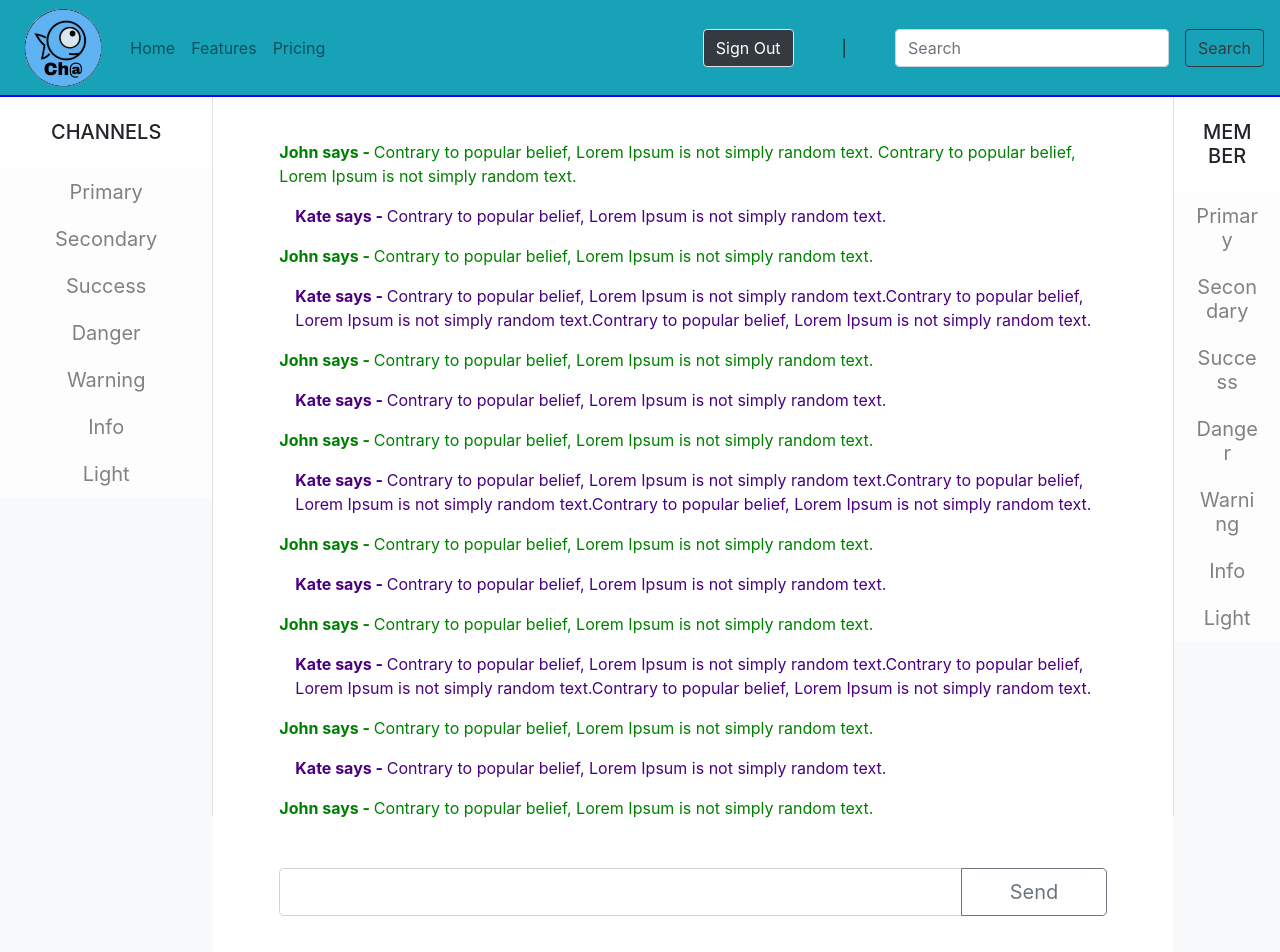
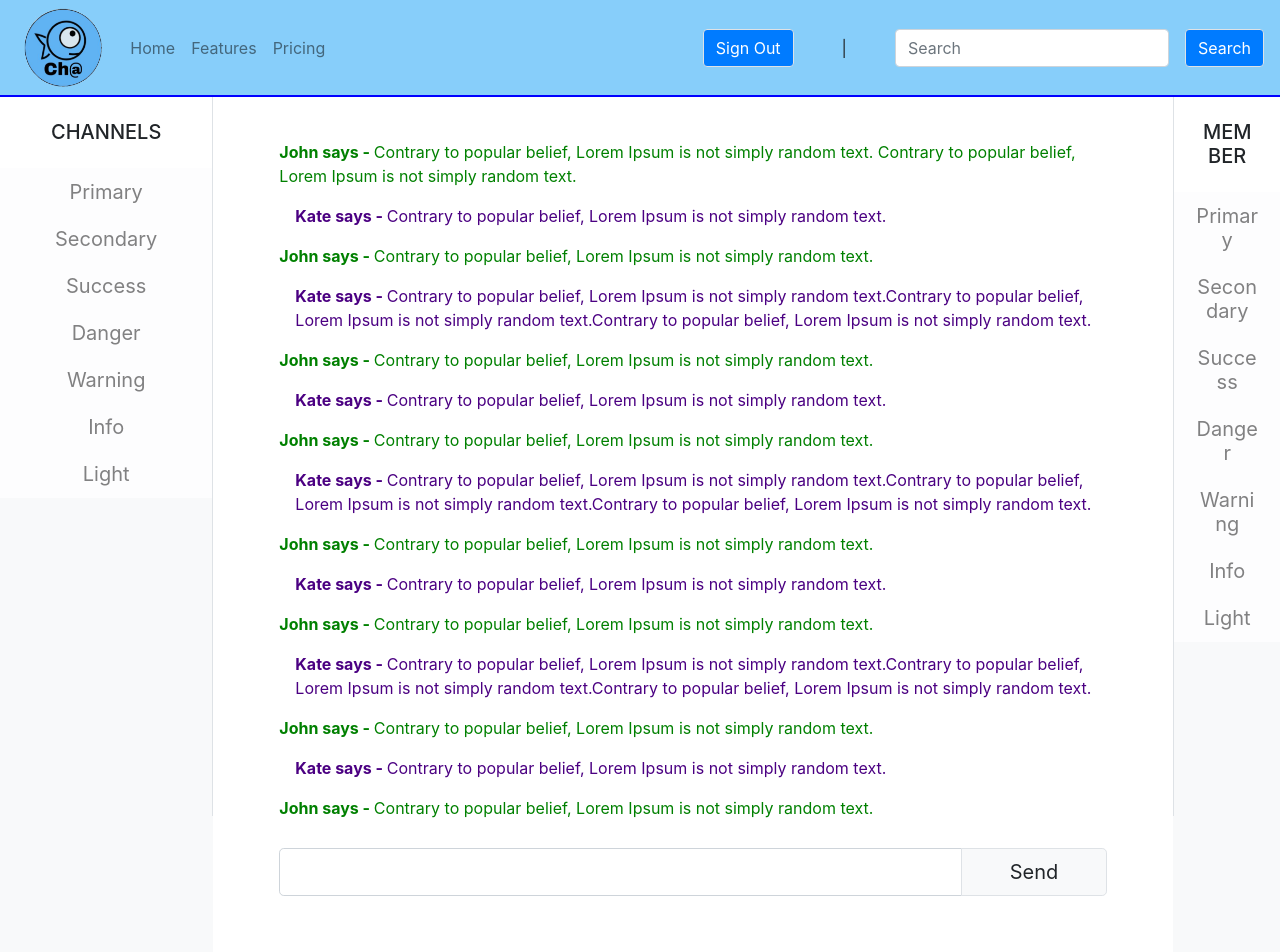
Before and after one commit to catnap89/HelloWorldCommunity, a React (Create React App) app in the folder client/: page /community/1 in a window 1280 px wide. Shown: the top 952 px of the page. Built offline with nearby package versions, Linux system fonts and the light colour scheme.

Commit message:
some styling on community page navbar

```diff
--- a/client/src/components/Chatbox/chatbox.css
+++ b/client/src/components/Chatbox/chatbox.css
@@ -18,10 +18,10 @@ font-size: 16px;;
 }
 
 .chat {
-  /* min-height:700px; */
-  max-height: 720px;
+  min-height:700px;
+   max-height: 700px;
   overflow-y: auto;
-  height:90vh
+  height:100vh
 }
 
 ::-webkit-scrollbar {
--- a/client/src/components/Chatbox/index.js
+++ b/client/src/components/Chatbox/index.js
@@ -77,7 +77,7 @@ const Chatbox = (props) => (
             </p>
         </Card.Body>
 
-        <Card.Footer className="text-muted bg-white border-0 mt-3">
+        <Card.Footer fixed="bottom" className="text-muted bg-white border-0 mt-3">
 
             <InputGroup size="lg" className="mb-3">
             <FormControl
@@ -86,7 +86,7 @@ const Chatbox = (props) => (
                 aria-describedby="basic-addon2"
             />
             <InputGroup.Append>
-                <Button variant="outline-secondary pl-5 pr-5">Send</Button>
+                <Button variant="light border pl-5 pr-5">Send</Button>
             </InputGroup.Append>
             </InputGroup>
         </Card.Footer>
--- a/client/src/components/Top/index.js
+++ b/client/src/components/Top/index.js
@@ -4,7 +4,7 @@ import './top.css';
 
 const Top = (props) => (
 
-  <Navbar className="topbar p-0 border-bottom" bg="info" fixed="top" variant="light">
+  <Navbar className="topbar p-0 border-bottom"  fixed="top" variant="light">
   <Navbar.Brand href="#home">
   <img
        style= {{height: '85px', paddingLeft: '20px'}}
@@ -18,9 +18,9 @@ const Top = (props) => (
     <Nav.Link href="#pricing">Pricing</Nav.Link>
   </Nav>
   <Form inline>
-  <Button variant="dark mr-5 border">Sign Out</Button><span> | </span>
+  <Button variant="primary border mr-5">Sign Out</Button><span> | </span>
     <FormControl type="text" placeholder="Search" className="mr-sm-3 ml-5" />
-    <Button className ="mr-3" variant="outline-dark">Search</Button>
+    <Button className ="mr-3" variant="primary border">Search</Button>
   </Form>
 </Navbar>
 )
--- a/client/src/components/Top/top.css
+++ b/client/src/components/Top/top.css
@@ -3,3 +3,7 @@
    border-bottom-width: 2px !important;
     border-color: blue !important;
 }
+
+.topbar {
+    background-color: lightskyblue;
+}
```
